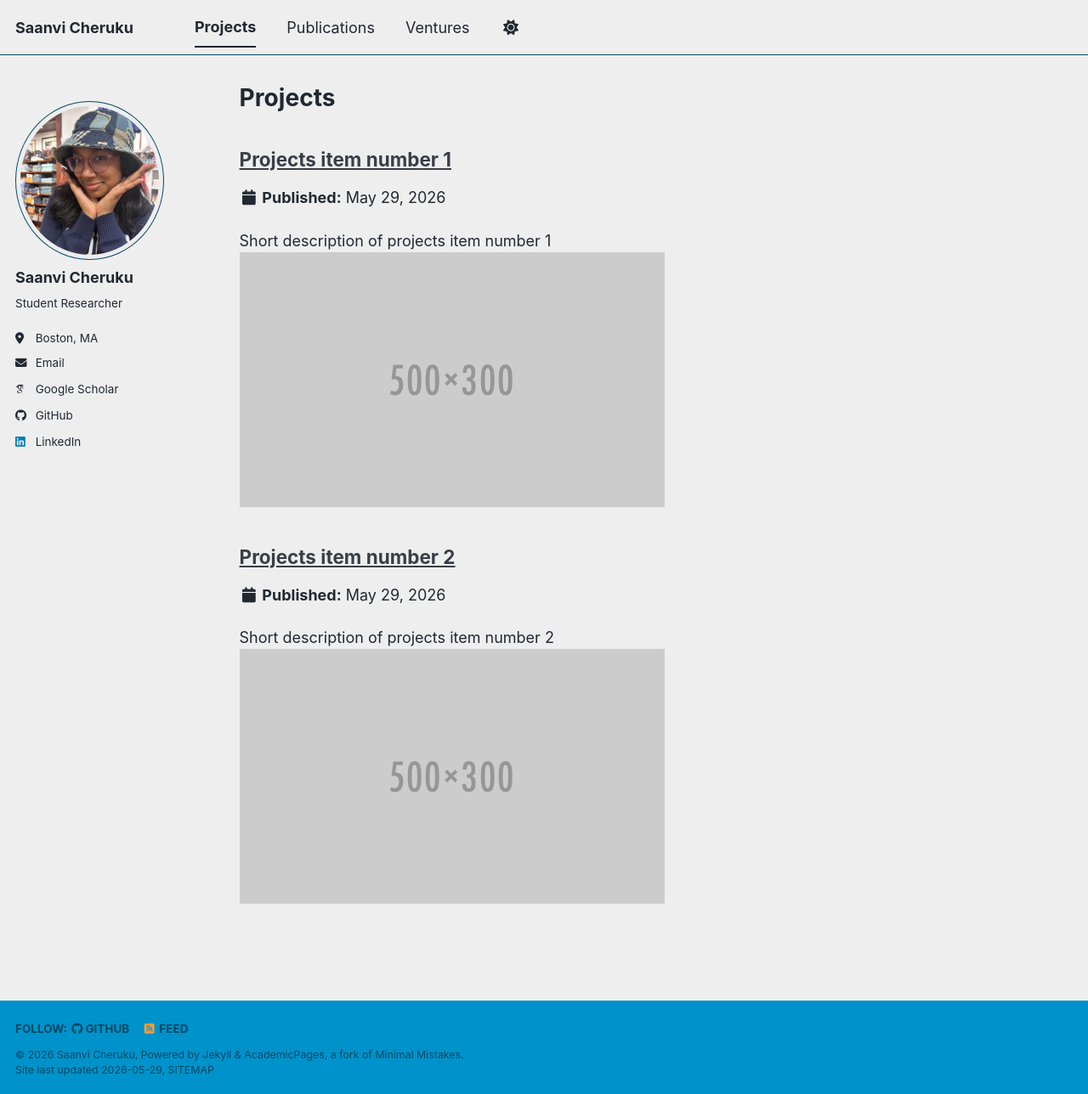
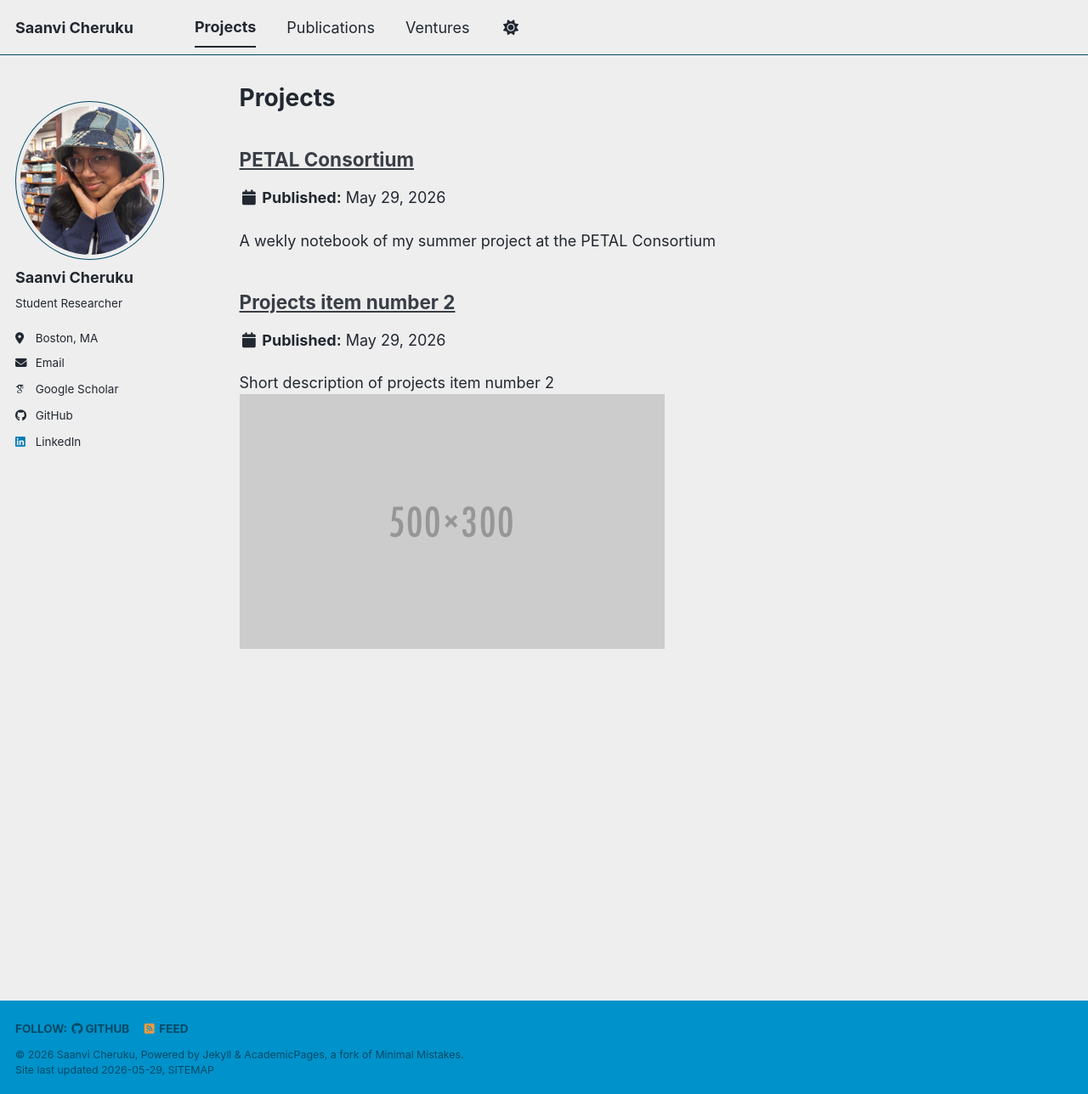
Before and after one commit to strawvivishortcake/strawvivishortcake.github.io, a Jekyll site: the page built from _pages/portfolio.html, in a window 1280 px wide and 1288 px high. Shown: the whole window at 85% size. Built offline with Jekyll 4.4.1, drawn with Linux system fonts in a browser that asks for light colours; some web fonts are replaced; a script bundle is joined from its source files by our own code; library files that are not in the unit come from our copies; a file with an impossible date is left out.

Commit message:
Update portfolio-1.md

```diff
--- a/_portfolio/portfolio-1.md
+++ b/_portfolio/portfolio-1.md
@@ -1,6 +1,6 @@
 ---
-title: "Projects item number 1"
-excerpt: "Short description of projects item number 1<br/><img src='/images/500x300.png'>"
+title: "PETAL Consortium"
+excerpt: "A wekly notebook of my summer project at the PETAL Consortium"
 collection: projects
 ---
 
```
